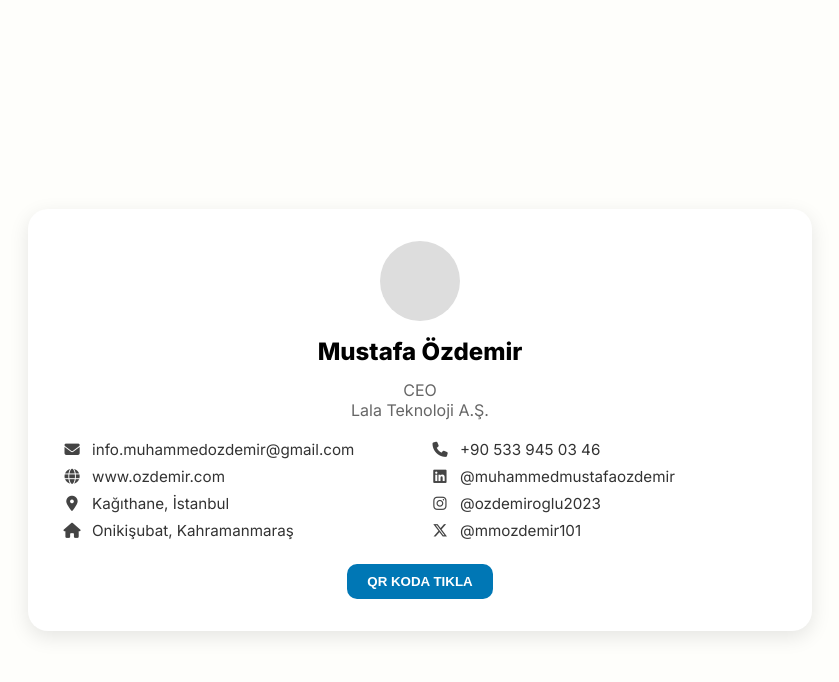
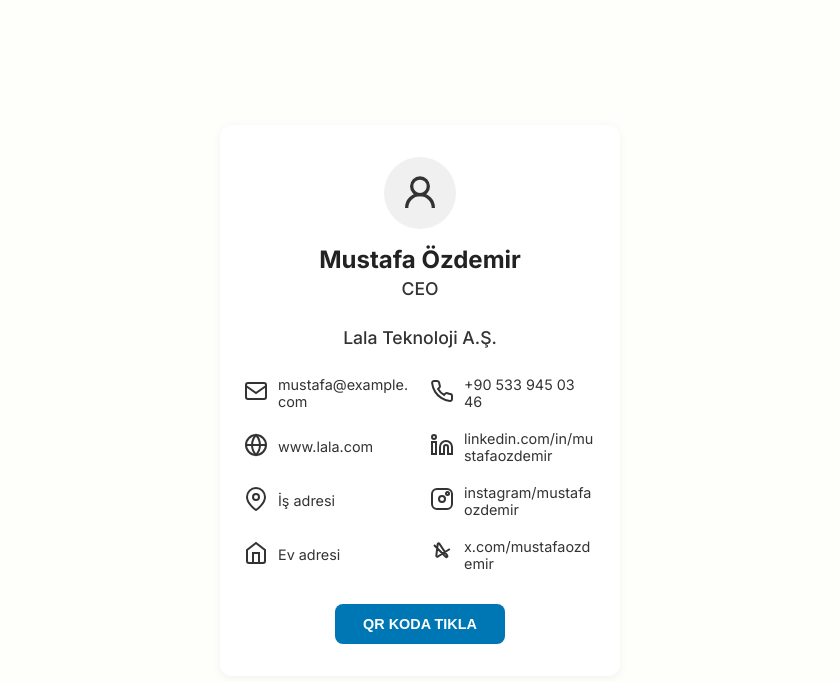
Before and after one commit to ozdemir1001/e-kartvizit, a plain HTML site: page index.html in a window 1280 px wide. Shown: the whole page, without its empty margins (220-1059 px from the left). Drawn offline with Linux system fonts and the light colour scheme.

Commit message:
Update index.html

```diff
--- a/index.html
+++ b/index.html
@@ -4,133 +4,252 @@
   <meta charset="UTF-8">
   <meta name="viewport" content="width=device-width, initial-scale=1.0">
   <title>Mustafa Özdemir | CEO</title>
-  <link href="https://fonts.googleapis.com/css2?family=Inter:wght@400;600;800&display=swap" rel="stylesheet">
-  <script src="https://kit.fontawesome.com/a076d05399.js" crossorigin="anonymous"></script>
+  <link href="https://fonts.googleapis.com/css2?family=Inter:wght@400;500;600;700&display=swap" rel="stylesheet">
   <style>
+    * {
+      margin: 0;
+      padding: 0;
+      box-sizing: border-box;
+    }
+
     body {
-      margin: 0;
       font-family: 'Inter', sans-serif;
       background-color: #fefefb;
       display: flex;
       justify-content: center;
       align-items: center;
       min-height: 100vh;
-      padding: 20px;
+      padding: 16px;
     }
+
     .card {
       background: white;
-      padding: 32px;
-      border-radius: 20px;
-      box-shadow: 0 6px 20px rgba(0,0,0,0.1);
+      border-radius: 12px;
+      box-shadow: 0 2px 10px rgba(0,0,0,0.05);
       width: 100%;
-      max-width: 720px;
+      max-width: 400px;
+      padding: 32px 24px;
       text-align: center;
     }
+
     .avatar {
-      width: 80px;
-      height: 80px;
-      background-color: #ddd;
+      width: 72px;
+      height: 72px;
+      background-color: #f0f0f0;
       border-radius: 50%;
       margin: 0 auto 16px;
+      display: flex;
+      align-items: center;
+      justify-content: center;
     }
+
+    .avatar svg {
+      width: 40px;
+      height: 40px;
+      color: #333;
+    }
+
     h1 {
       font-size: 1.5rem;
       font-weight: 700;
       margin-bottom: 4px;
+      color: #222;
     }
+
     h2 {
-      font-size: 1rem;
+      font-size: 1.1rem;
       font-weight: 500;
-      color: #666;
-      margin-bottom: 16px;
+      color: #333;
+      margin-bottom: 28px;
     }
+
+    .company {
+      font-size: 1.1rem;
+      font-weight: 500;
+      color: #333;
+      margin-bottom: 28px;
+    }
+
     .info-grid {
       display: grid;
       grid-template-columns: 1fr 1fr;
-      gap: 8px 16px;
-      margin-top: 20px;
+      gap: 20px;
+      text-align: left;
     }
+
     .info-item {
       display: flex;
       align-items: center;
-      font-size: 0.95rem;
+    }
+
+    .icon {
+      margin-right: 10px;
       color: #333;
+      width: 24px;
+      min-width: 24px;
     }
-    .info-item i {
-      min-width: 24px;
-      margin-right: 8px;
-      color: #444;
-    }
-    a {
+
+    .info-content {
+      font-size: 0.9rem;
       color: #333;
-      text-decoration: none;
       word-break: break-word;
     }
-    a:hover {
-      text-decoration: underline;
+
+    a {
+      color: inherit;
+      text-decoration: none;
     }
+
     .qr-button {
-      margin-top: 24px;
-      padding: 10px 20px;
+      margin-top: 32px;
+      padding: 12px 28px;
       background-color: #0077b5;
       color: white;
       border: none;
-      border-radius: 10px;
+      border-radius: 8px;
       font-weight: 600;
+      font-size: 0.9rem;
       cursor: pointer;
+      text-transform: uppercase;
     }
-    .qr-modal {
-      display: none;
-      position: fixed;
-      top: 0; left: 0;
-      width: 100vw;
-      height: 100vh;
-      background: rgba(0,0,0,0.6);
-      justify-content: center;
-      align-items: center;
-    }
-    .qr-content {
-      background: #fff;
-      padding: 24px;
-      border-radius: 16px;
-      text-align: center;
-    }
-    .qr-content img {
-      width: 150px;
-      height: 150px;
-    }
-    @media (max-width: 768px) {
+
+    @media (max-width: 480px) {
+      .card {
+        padding: 24px 16px;
+      }
+
       .info-grid {
         grid-template-columns: 1fr;
+        gap: 16px;
+      }
+
+      .qr-button {
+        width: 100%;
       }
     }
   </style>
 </head>
 <body>
   <div class="card">
-    <div class="avatar"></div>
+    <div class="avatar">
+      <svg viewBox="0 0 24 24" fill="none" stroke="currentColor" stroke-width="2">
+        <circle cx="12" cy="8" r="5"/>
+        <path d="M20 21C20 16.5 16.5 13 12 13C7.5 13 4 16.5 4 21"/>
+      </svg>
+    </div>
+
     <h1>Mustafa Özdemir</h1>
-    <h2>CEO<br>Lala Teknoloji A.Ş.</h2>
+    <h2>CEO</h2>
+    <div class="company">Lala Teknoloji A.Ş.</div>
 
     <div class="info-grid">
-      <div class="info-item"><i class="fas fa-envelope"></i><a href="mailto:info.muhammedozdemir@gmail.com">info.muhammedozdemir@gmail.com</a></div>
-      <div class="info-item"><i class="fas fa-phone"></i><a href="tel:+905339450346">+90 533 945 03 46</a></div>
-      <div class="info-item"><i class="fas fa-globe"></i><a href="https://www.ozdemir.com" target="_blank">www.ozdemir.com</a></div>
-      <div class="info-item"><i class="fab fa-linkedin"></i><a href="https://linkedin.com/in/muhammedmustafaozdemir" target="_blank">@muhammedmustafaozdemir</a></div>
-      <div class="info-item"><i class="fas fa-map-marker-alt"></i><a href="https://maps.google.com/?q=Kağıthane, İstanbul" target="_blank">Kağıthane, İstanbul</a></div>
-      <div class="info-item"><i class="fab fa-instagram"></i><a href="https://instagram.com/ozdemiroglu2023" target="_blank">@ozdemiroglu2023</a></div>
-      <div class="info-item"><i class="fas fa-home"></i><a href="https://maps.google.com/?q=Onikişubat, Kahramanmaraş" target="_blank">Onikişubat, Kahramanmaraş</a></div>
-      <div class="info-item"><i class="fab fa-x-twitter"></i><a href="https://x.com/mmozdemir101" target="_blank">@mmozdemir101</a></div>
+      <div class="info-item">
+        <div class="icon">
+          <svg viewBox="0 0 24 24" fill="none" stroke="currentColor" stroke-width="2">
+            <rect x="2" y="4" width="20" height="16" rx="2"/>
+            <path d="M22 7L12 14L2 7"/>
+          </svg>
+        </div>
+        <div class="info-content">
+          <a href="mailto:info.muhammedozdemir@gmail.com">mustafa@example.com</a>
+        </div>
+      </div>
+
+      <div class="info-item">
+        <div class="icon">
+          <svg viewBox="0 0 24 24" fill="none" stroke="currentColor" stroke-width="2">
+            <path d="M22 16.92v3a2 2 0 01-2.18 2 19.79 19.79 0 01-8.63-3.07 19.5 19.5 0 01-6-6 19.79 19.79 0 01-3.07-8.67A2 2 0 014.11 2h3a2 2 0 012 1.72 12.84 12.84 0 00.7 2.81 2 2 0 01-.45 2.11L8.09 9.91a16 16 0 006 6l1.27-1.27a2 2 0 012.11-.45 12.84 12.84 0 002.81.7A2 2 0 0122 16.92z"/>
+          </svg>
+        </div>
+        <div class="info-content">
+          <a href="tel:+905339450346">+90 533 945 03 46</a>
+        </div>
+      </div>
+
+      <div class="info-item">
+        <div class="icon">
+          <svg viewBox="0 0 24 24" fill="none" stroke="currentColor" stroke-width="2">
+            <circle cx="12" cy="12" r="10"/>
+            <path d="M2 12h20M12 2a15.3 15.3 0 014 10 15.3 15.3 0 01-4 10 15.3 15.3 0 01-4-10 15.3 15.3 0 014-10z"/>
+          </svg>
+        </div>
+        <div class="info-content">
+          <a href="https://www.lala.com" target="_blank">www.lala.com</a>
+        </div>
+      </div>
+
+      <div class="info-item">
+        <div class="icon">
+          <svg viewBox="0 0 24 24" fill="none" stroke="currentColor" stroke-width="2">
+            <path d="M16 8a6 6 0 016 6v7h-4v-7a2 2 0 00-2-2 2 2 0 00-2 2v7h-4v-7a6 6 0 016-6z"/>
+            <rect x="2" y="9" width="4" height="12"/>
+            <circle cx="4" cy="4" r="2"/>
+          </svg>
+        </div>
+        <div class="info-content">
+          <a href="https://linkedin.com/in/mustafaozdemir" target="_blank">linkedin.com/in/mustafaozdemir</a>
+        </div>
+      </div>
+
+      <div class="info-item">
+        <div class="icon">
+          <svg viewBox="0 0 24 24" fill="none" stroke="currentColor" stroke-width="2">
+            <path d="M21 10c0 7-9 13-9 13s-9-6-9-13a9 9 0 0118 0z"/>
+            <circle cx="12" cy="10" r="3"/>
+          </svg>
+        </div>
+        <div class="info-content">
+          <a href="https://maps.google.com/?q=İş+adresi" target="_blank">İş adresi</a>
+        </div>
+      </div>
+
+      <div class="info-item">
+        <div class="icon">
+          <svg viewBox="0 0 24 24" fill="none" stroke="currentColor" stroke-width="2">
+            <rect x="2" y="2" width="20" height="20" rx="5"/>
+            <circle cx="12" cy="12" r="3"/>
+            <circle cx="17.5" cy="6.5" r="1.5"/>
+          </svg>
+        </div>
+        <div class="info-content">
+          <a href="https://instagram.com/mustafaozdemir" target="_blank">instagram/mustafaozdemir</a>
+        </div>
+      </div>
+
+      <div class="info-item">
+        <div class="icon">
+          <svg viewBox="0 0 24 24" fill="none" stroke="currentColor" stroke-width="2">
+            <path d="M3 9l9-7 9 7v11a2 2 0 01-2 2H5a2 2 0 01-2-2z"/>
+            <polyline points="9 22 9 12 15 12 15 22"/>
+          </svg>
+        </div>
+        <div class="info-content">
+          <a href="https://maps.google.com/?q=Ev+adresi" target="_blank">Ev adresi</a>
+        </div>
+      </div>
+
+      <div class="info-item">
+        <div class="icon">
+          <svg viewBox="0 0 24 24" fill="none" stroke="currentColor" stroke-width="2">
+            <path d="M4 4l11.733 11.733a1 1 0 001.535-1.272L9.343 2.584a1 1 0 00-1.676.816L6.341 14.615a1 1 0 001.677.816L19.8 8"/>
+          </svg>
+        </div>
+        <div class="info-content">
+          <a href="https://x.com/mustafaozdemir" target="_blank">x.com/mustafaozdemir</a>
+        </div>
+      </div>
     </div>
 
-    <button class="qr-button" onclick="document.getElementById('qr').style.display='flex'">QR KODA TIKLA</button>
+    <button class="qr-button" onclick="showQR()">QR KODA TIKLA</button>
+
+    <!-- QR Modal can be added here if needed -->
   </div>
 
-  <div class="qr-modal" id="qr" onclick="this.style.display='none'">
-    <div class="qr-content">
-      <p>Kartvizit QR Kodu</p>
-      <img src="https://api.qrserver.com/v1/create-qr-code/?size=150x150&data=https://ozdemir1001.github.io/e-kartvizit/" alt="QR Kodu">
-    </div>
-  </div>
+  <script>
+    function showQR() {
+      alert("QR kod gösteriliyor");
+      // You can implement a proper modal here
+    }
+  </script>
 </body>
 </html>
```
